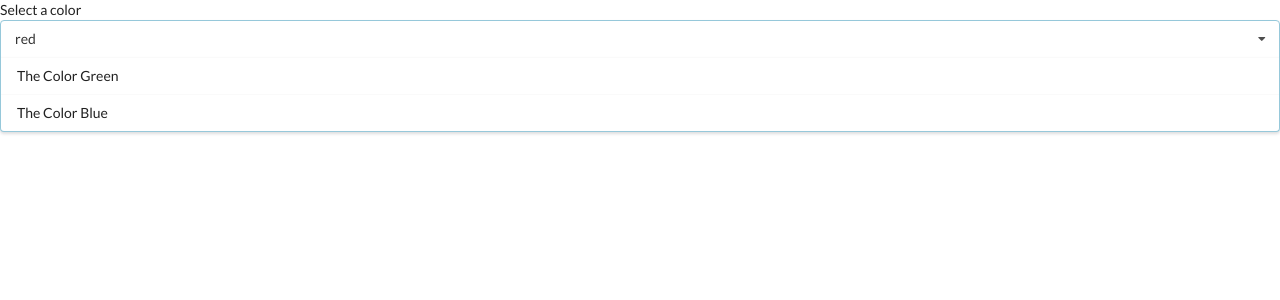
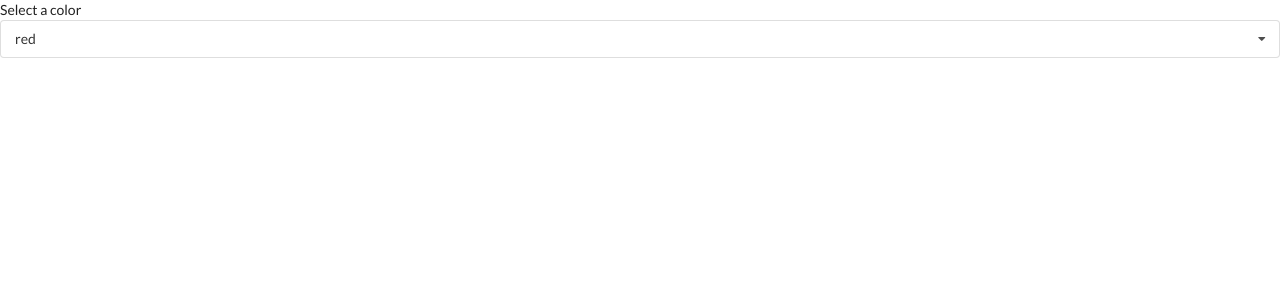
Before and after one commit to curiosityr0ver/Search-Engine, a React (Create React App) app: page / in a window 1280 px wide. Shown: the top 300 px of the page. Built offline with nearby package versions, Linux system fonts and the light colour scheme.

Commit message:
dropdown refined

```diff
--- a/src/COMPONENTS/Dropdown.js
+++ b/src/COMPONENTS/Dropdown.js
@@ -1,9 +1,12 @@
-import React from 'react';
+import React, { useState } from 'react';
+import { act } from 'react-dom/test-utils';
 
 const Dropdown = ({ options, selected, onSetSelected }) => {
+    const [visible, setVisible] = useState(null);
+    const [active, setActive] = useState(null);
 
     const displayMethod = options.map((option) => {
-        if (option != selected) {
+        if (option !== selected) {
             return (
                 <div key={option.value} className="item" onClick={() => { onSetSelected(option) }}>
                     {option.label}
@@ -12,14 +15,27 @@ const Dropdown = ({ options, selected, onSetSelected }) => {
         }
     })
 
+    const onListClick = () => {
+
+        if (visible == "visible") {
+            console.log("hey")
+            setVisible(null)
+            setActive(null)
+        } else {
+            console.log("hey yo")
+            setVisible("visible")
+            setActive("active")
+        }
+    }
+
     return (
         <div className='ui form'>
             <div className="field">
                 <div className="label">Select a color</div>
-                <div className="ui selection dropdown visible active">
+                <div className={"ui selection dropdown visible " + active} onClick={onListClick} >
                     <i className="dropdown icon"></i>
                     <div className="text">{selected.value}</div>
-                    <div className="menu visible transition">
+                    <div className={"menu " + visible + " transition"}>
                         {displayMethod}
                     </div>
                 </div>
```
